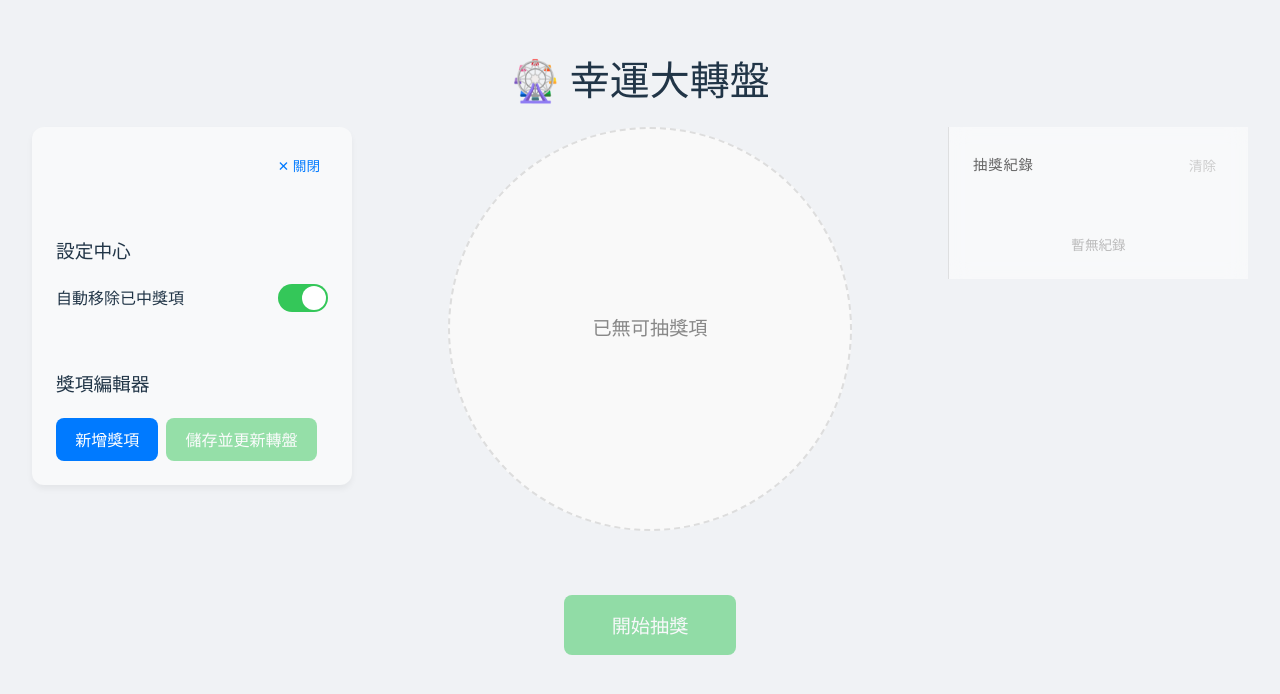
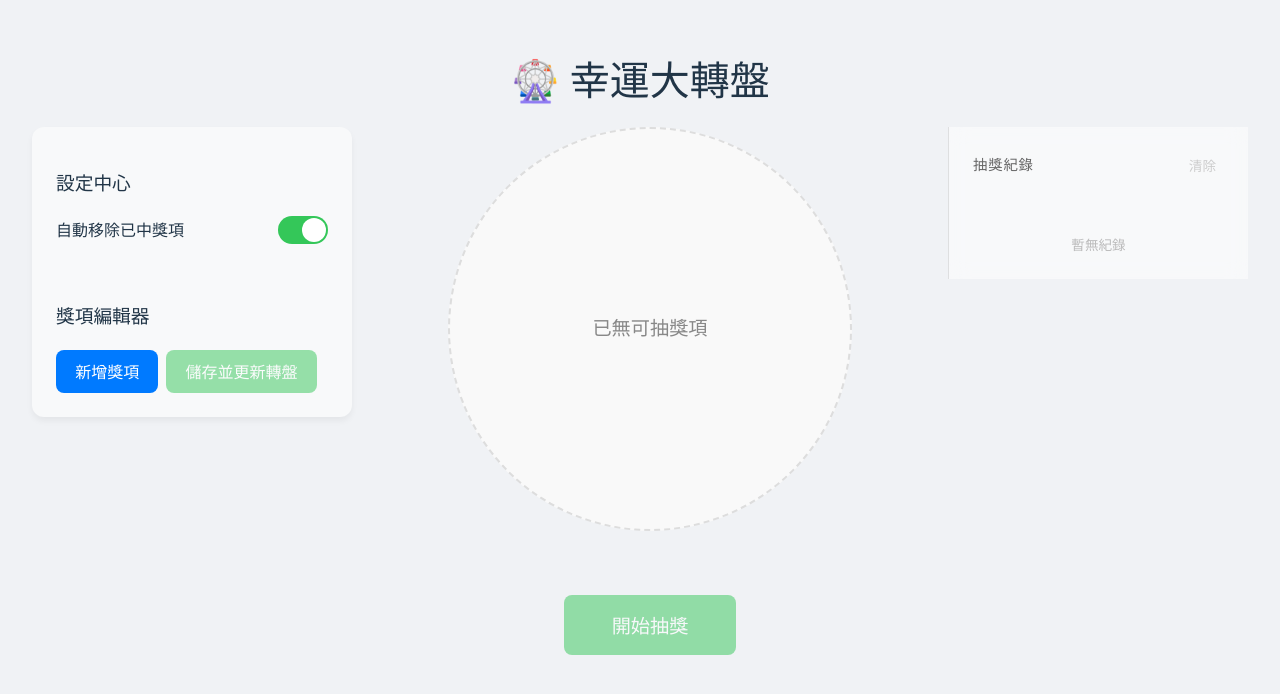
Before and after one commit to shadysaidKhimself/wheel-of-fortune, a React (Vite) app: page / in a window 1280 px wide. Shown: the top 694 px of the page. Built offline with nearby package versions, Linux system fonts and the light colour scheme.

Commit message:
style: hide mobile close button on desktop by removing inline style conflict

```diff
--- a/src/app/App.tsx
+++ b/src/app/App.tsx
@@ -58,7 +58,7 @@ const App: React.FC = () => {
       <main className="main-content">
         {/* 左側面板：Mobile 下為 Drawer */}
         <section className={`left-panel ${isDrawerOpen ? 'open' : ''}`}>
-          <div className="mobile-only" style={{ display: 'flex', justifyContent: 'flex-end', marginBottom: '1rem' }}>
+          <div className="mobile-only mobile-close-header">
             <button className="btn-text" onClick={() => setIsDrawerOpen(false)}>✕ 關閉</button>
           </div>
           <ConfigPanel />
--- a/src/styles/App.css
+++ b/src/styles/App.css
@@ -236,10 +236,15 @@ input:checked + .slider-round:before {
     flex: 1;
     max-width: 160px;
   }
+  .mobile-close-header {
+    display: flex;
+    justify-content: flex-end;
+    margin-bottom: 1rem;
+  }
 }
 
 @media (min-width: 769px) {
   .mobile-only {
-    display: none;
+    display: none !important;
   }
 }
```
